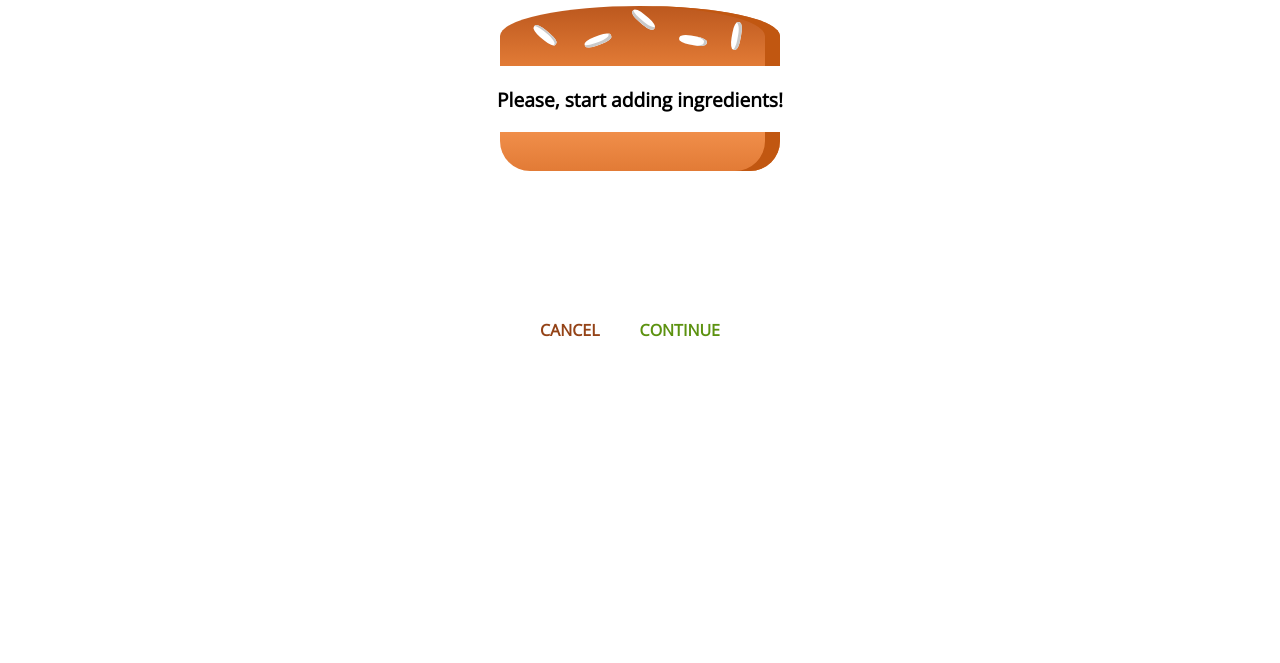
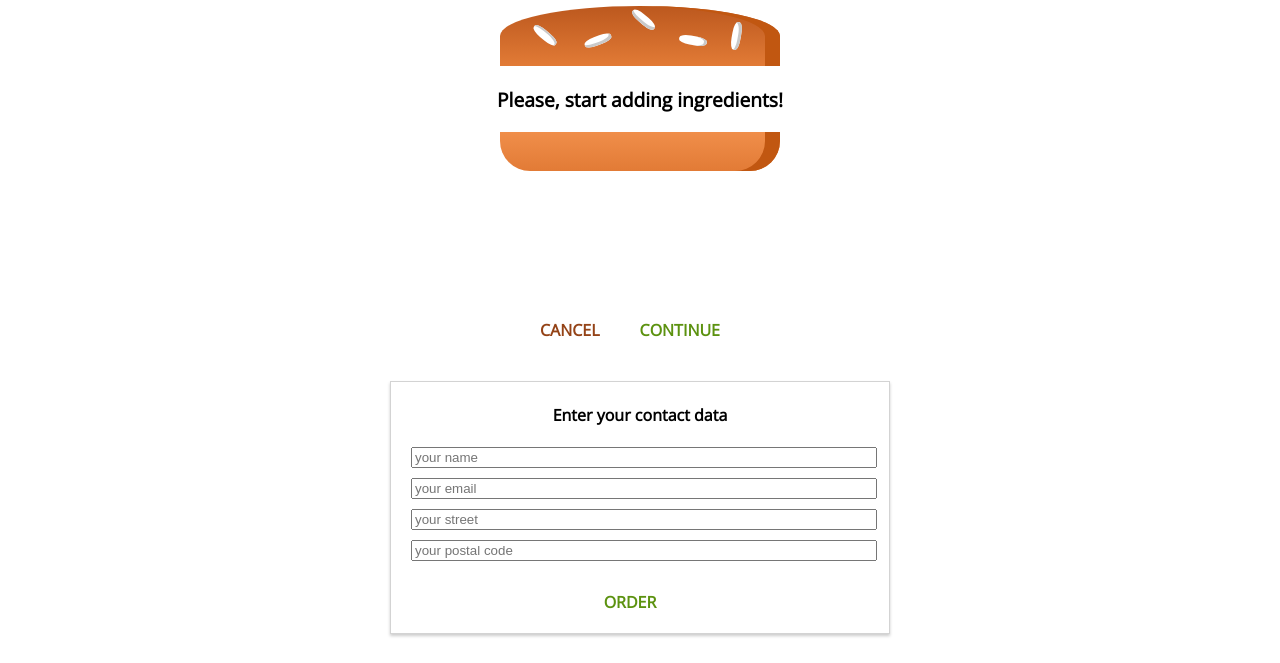
Before and after one commit to silvestrevivo/react-burgerbuilder, a React app: page /checkout in a window 1280 px wide. Both pictures are taken after a click on the button "CONTINUE". Shown: the part 137-800 px from the top of the page. Built offline with nearby package versions, Linux system fonts and the light colour scheme.

Commit message:
contact data page with form

```diff
--- /dev/null
+++ b/assets/sass/_contactdata.scss
@@ -0,0 +1,19 @@
+.ContactData {
+  margin: 20px auto;
+  width: 80%;
+  text-align: center;
+  box-shadow: 0 2px 3px #ccc;
+  border: 1px solid lightgrey;
+  box-sizing: border-box;
+  padding: 0 20px;
+
+  @media (min-width: 600px){
+    width: 500px;
+  }
+}
+
+.ContactForm input{
+  display: block;
+  width: 100%;
+  margin-bottom: 10px;
+}
--- a/assets/sass/style.scss
+++ b/assets/sass/style.scss
@@ -17,3 +17,4 @@ body {
 @import 'sidedrawer';
 @import 'spinner';
 @import 'checkoutsummary';
+@import 'contactdata';
--- a/containers/checkout/checkout.js
+++ b/containers/checkout/checkout.js
@@ -1,5 +1,8 @@
 import React, { Component } from 'react';
-import CheckoutSummary from '../../components/Order/checkoutsummary/checkoursummary'
+import CheckoutSummary from '../../components/Order/checkoutsummary/checkoursummary';
+import ContactData from './contactdata/contactdata';
+import { Route } from 'react-router-dom';
+
 
 class Checkout extends Component {
   state = {
@@ -39,6 +42,7 @@ class Checkout extends Component {
           ingredients={this.state.ingredients}
           checkoutCancelled={this.checkoutCancelledHandler}
           checkoutContinued={this.checkoutContinuedHandler} />
+        <Route path={this.props.match.path + '/contact-data'} component={ContactData} />
       </div>
     );
   }
--- /dev/null
+++ b/containers/checkout/contactdata/contactdata.js
@@ -0,0 +1,29 @@
+import React, { Component } from 'react';
+import Button from '../../../components//UI/Button/button';
+
+class ContactData extends Component {
+  state = {
+    name: '',
+    email: '',
+    address: {
+      street: '',
+      postalCode: ''
+    }
+  }
+  render() {
+    return (
+      <div className="ContactData">
+        <h4>Enter your contact data</h4>
+        <form action="" className="ContactForm">
+          <input type="text" name="name" placeholder="your name" />
+          <input type="email" name="email" placeholder="your email" />
+          <input type="text" name="street" placeholder="your street" />
+          <input type="text" name="postal" placeholder="your postal code" />
+          <Button btnType="Success">ORDER</Button>
+        </form>
+      </div>
+    );
+  }
+}
+
+export default ContactData;
```
